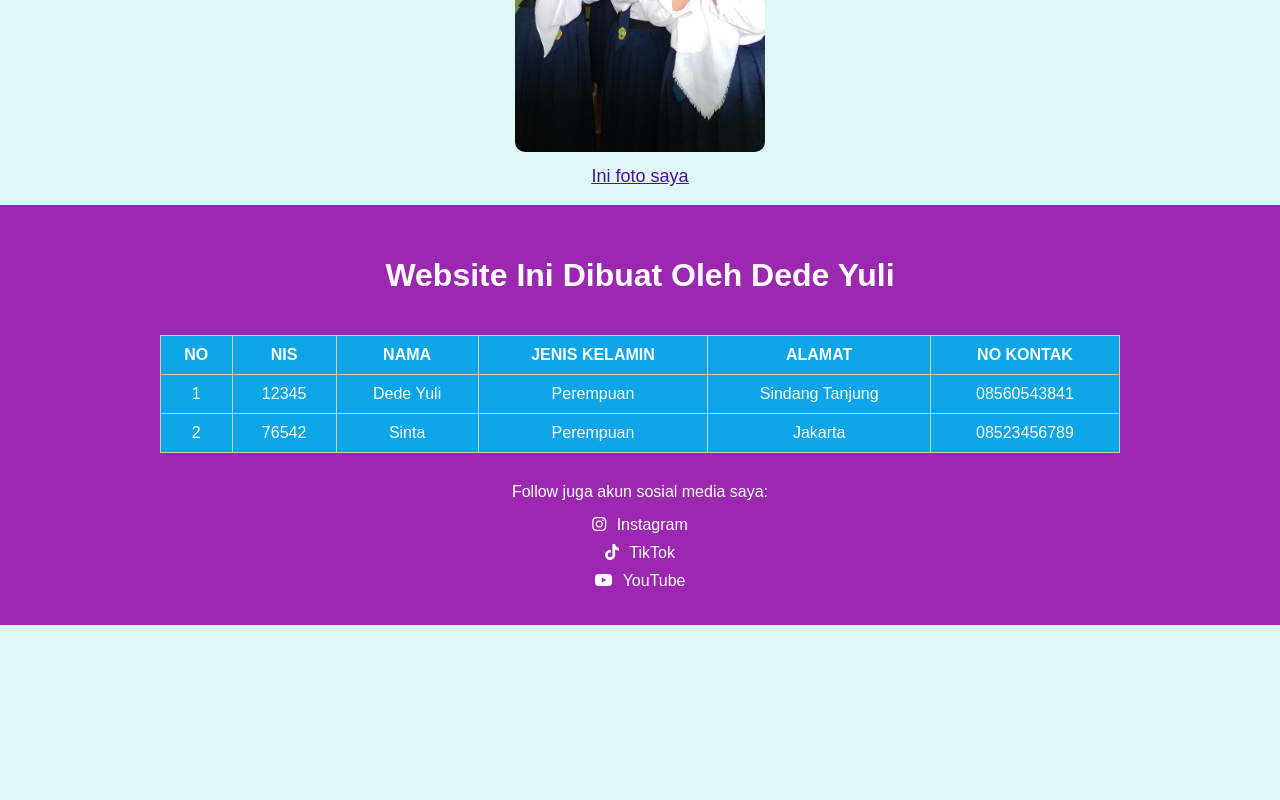
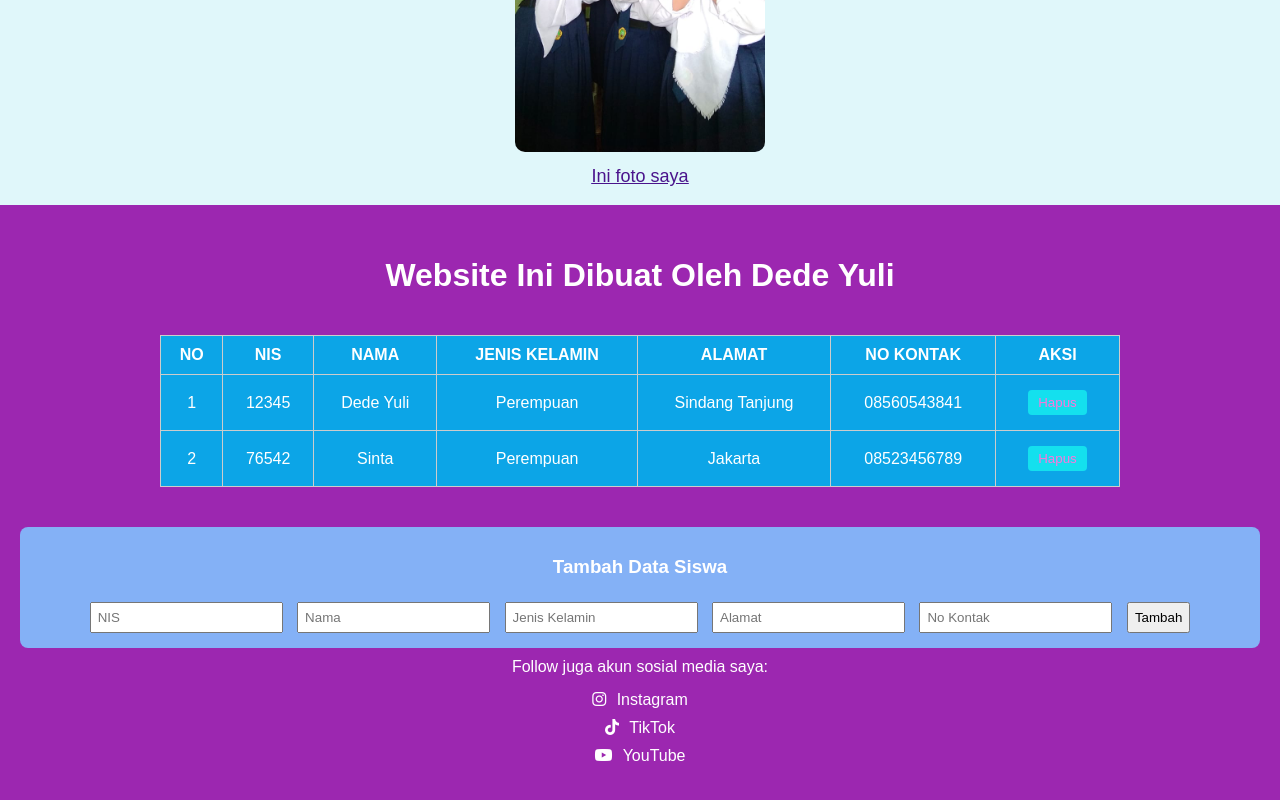
Before and after one commit to dedeyuli123/dedeyuli, a plain HTML site: page index.html in a window 1280 px wide. Shown: the part 442-1242 px from the top of the page. Before the commit the page ends 1067 px from the top, so only its background shows below. Drawn offline with Linux system fonts and the light colour scheme.

Commit message:
Update index.html

```diff
--- a/index.html
+++ b/index.html
@@ -4,8 +4,27 @@
   <meta charset="UTF-8">
   <title>WEB DEDE YULI</title>
   <link rel="stylesheet" href="style2.css">
-  <!-- Font Awesome untuk ikon sosial media -->
   <link rel="stylesheet" href="https://cdnjs.cloudflare.com/ajax/libs/font-awesome/6.4.0/css/all.min.css">
+  <style>
+    input, button {
+      margin: 5px;
+      padding: 6px;
+    }
+    .form-container {
+      margin-top: 20px;
+      background: #84b1f6;
+      padding: 10px;
+      border-radius: 8px;
+    }
+    .btn-hapus {
+      color: rgb(255, 116, 218);
+      background-color: #14e0ee;
+      border: none;
+      padding: 5px 10px;
+      cursor: pointer;
+      border-radius: 4px;
+    }
+  </style>
 </head>
 <body>
 
@@ -32,7 +51,7 @@
 
     <!-- Tabel Siswa -->
     <div class="container-table">
-    <table border="1">
+      <table border="1" id="siswaTable">
         <thead>
           <tr>
             <th>NO</th>
@@ -41,6 +60,7 @@
             <th>JENIS KELAMIN</th>
             <th>ALAMAT</th>
             <th>NO KONTAK</th>
+            <th>AKSI</th>
           </tr>
         </thead>
         <tbody>
@@ -51,6 +71,7 @@
             <td>Perempuan</td>
             <td>Sindang Tanjung</td>
             <td>08560543841</td>
+            <td><button class="btn-hapus" onclick="hapusBaris(this)">Hapus</button></td>
           </tr>
           <tr>
             <td>2</td>
@@ -59,9 +80,21 @@
             <td>Perempuan</td>
             <td>Jakarta</td>
             <td>08523456789</td>
+            <td><button class="btn-hapus" onclick="hapusBaris(this)">Hapus</button></td>
           </tr>
         </tbody>
       </table>
+    </div>
+
+    <!-- Form Tambah Data -->
+    <div class="form-container">
+      <h3>Tambah Data Siswa</h3>
+      <input type="text" id="nis" placeholder="NIS">
+      <input type="text" id="nama" placeholder="Nama">
+      <input type="text" id="jk" placeholder="Jenis Kelamin">
+      <input type="text" id="alamat" placeholder="Alamat">
+      <input type="text" id="kontak" placeholder="No Kontak">
+      <button onclick="tambahData()">Tambah</button>
     </div>
 
     <p>Follow juga akun sosial media saya:</p>
@@ -74,11 +107,59 @@
       <i class="fab fa-tiktok"></i> TikTok
     </a><br>
 
-    <!-- Tambahan: YouTube -->
     <a href="https://youtube.com/@dedeyuli-ws1hw?si=m5IjjlfsN59t51mY" target="_blank" class="social-link">
       <i class="fab fa-youtube"></i> YouTube
     </a><br>
+  </div>
 
+  <!-- JavaScript Tambah & Hapus -->
+  <script>
+    function tambahData() {
+      const nis = document.getElementById('nis').value;
+      const nama = document.getElementById('nama').value;
+      const jk = document.getElementById('jk').value;
+      const alamat = document.getElementById('alamat').value;
+      const kontak = document.getElementById('kontak').value;
+
+      if (!nis || !nama || !jk || !alamat || !kontak) {
+        alert("Semua kolom harus diisi!");
+        return;
+      }
+
+      const table = document.getElementById('siswaTable').getElementsByTagName('tbody')[0];
+      const row = table.insertRow();
+      const no = table.rows.length;
+
+      row.innerHTML = `
+        <td>${no}</td>
+        <td>${nis}</td>
+        <td>${nama}</td>
+        <td>${jk}</td>
+        <td>${alamat}</td>
+        <td>${kontak}</td>
+        <td><button class="btn-hapus" onclick="hapusBaris(this)">Hapus</button></td>
+      `;
+
+      document.getElementById('nis').value = "";
+      document.getElementById('nama').value = "";
+      document.getElementById('jk').value = "";
+      document.getElementById('alamat').value = "";
+      document.getElementById('kontak').value = "";
+    }
+
+    function hapusBaris(btn) {
+      const row = btn.parentNode.parentNode;
+      row.parentNode.removeChild(row);
+      updateNomor();
+    }
+
+    function updateNomor() {
+      const rows = document.querySelectorAll("#siswaTable tbody tr");
+      rows.forEach((tr, index) => {
+        tr.cells[0].innerText = index + 1;
+      });
+    }
+  </script>
 
 </body>
 </html>
```
Lines whose indentation alone changed are shown as unchanged.
